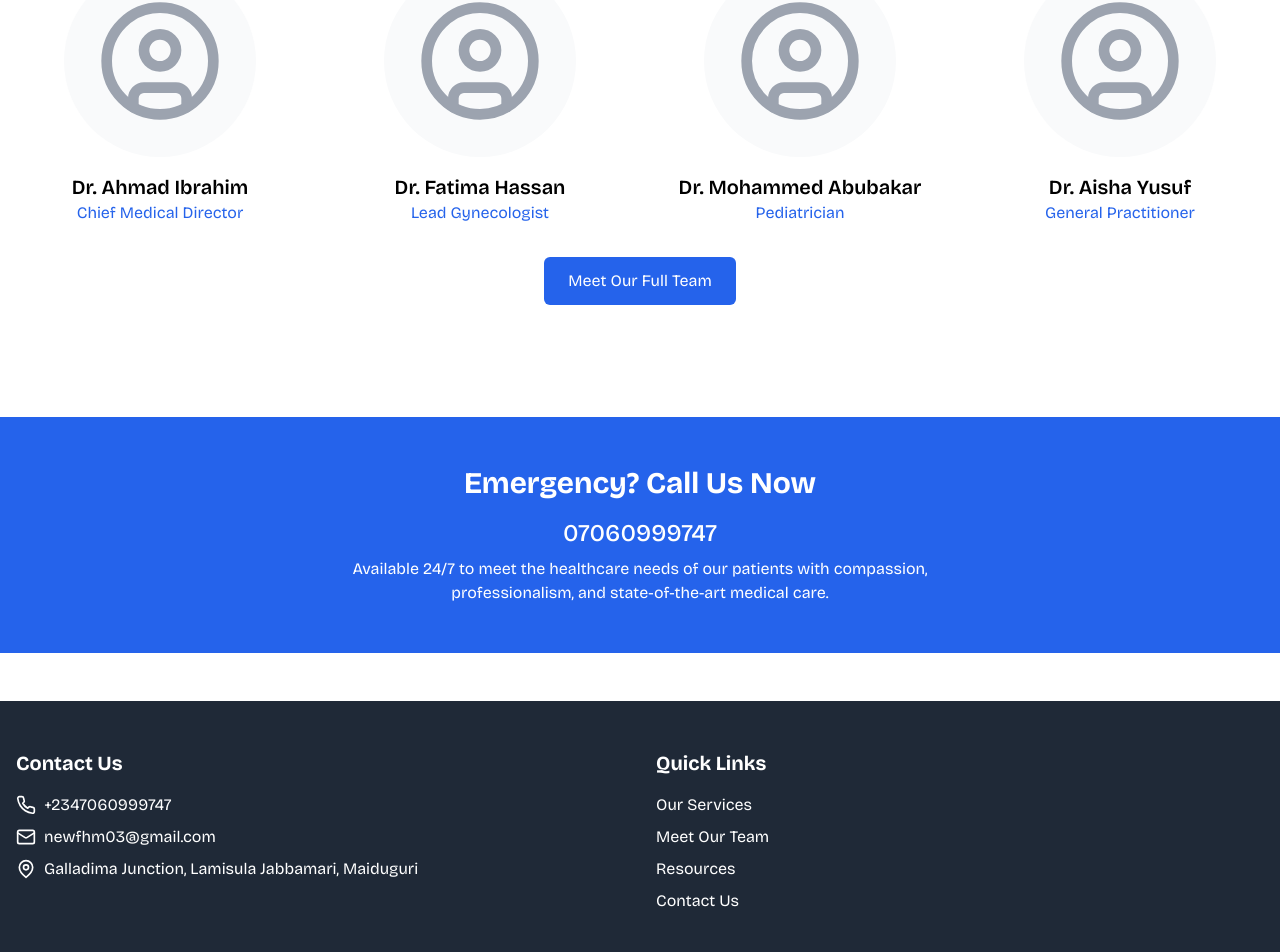
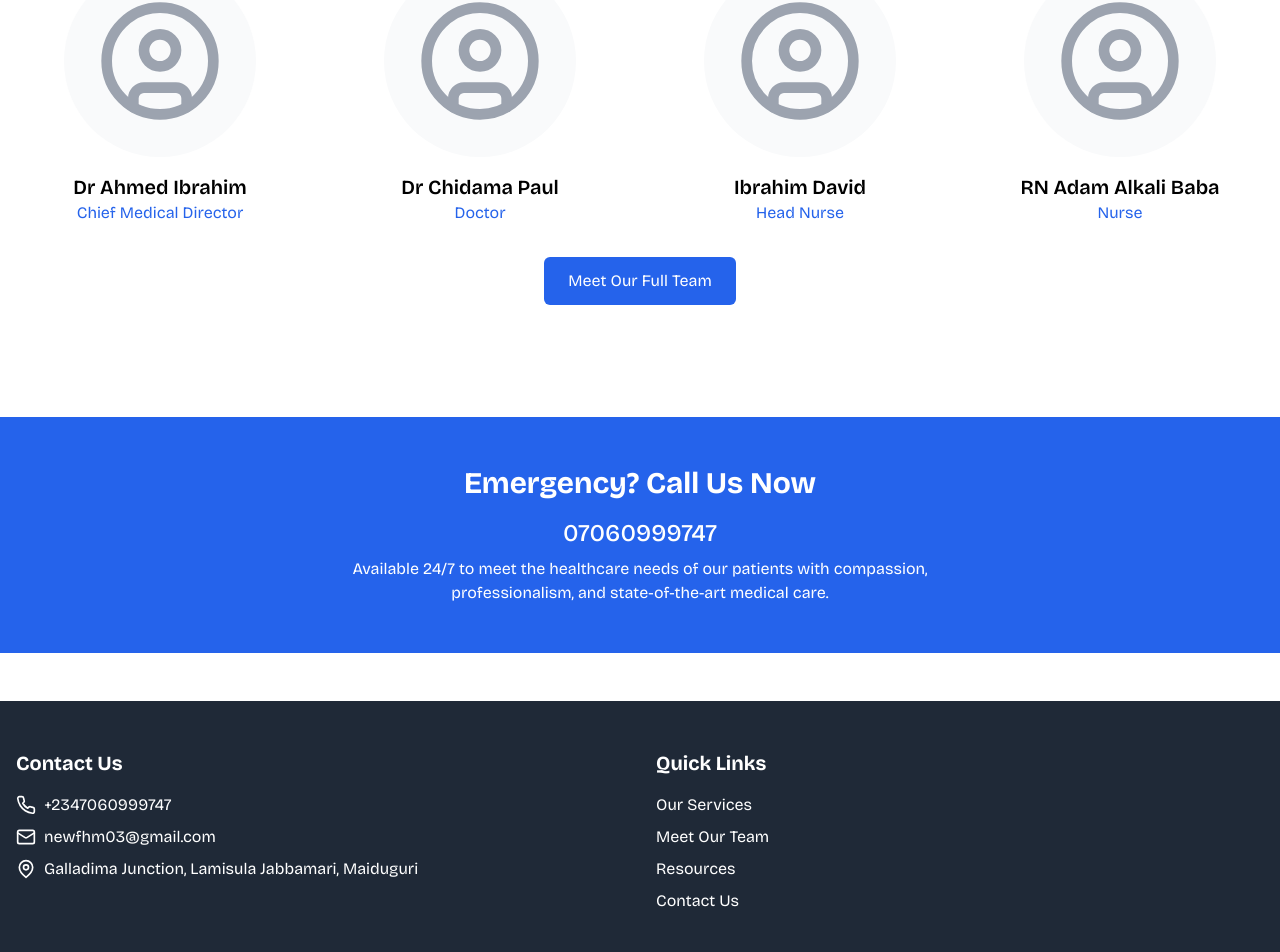
Before and after one commit to eimaam/new-foundation-hopsital, a React (Vite) app: page / in a window 1280 px wide. Shown: the part 2267-3219 px from the top of the page. Built offline with nearby package versions, Linux system fonts and the light colour scheme.

Commit message:
doc: update teamMembers data with correct names and roles

```diff
--- a/src/data/teamMembers.ts
+++ b/src/data/teamMembers.ts
@@ -1,34 +1,19 @@
 export interface ITeamMember {
   name: string;
   role: string;
-  image?: string; // Make image optional
+  image?: string;
 }
 
+// Updated teamMembers array with correct names and roles
 export const teamMembers: ITeamMember[] = [
-  {
-    name: "Dr. Ahmad Ibrahim",
-    role: "Chief Medical Director"
-  },
-  {
-    name: "Dr. Fatima Hassan",
-    role: "Lead Gynecologist"
-  },
-  {
-    name: "Dr. Mohammed Abubakar",
-    role: "Pediatrician"
-  },
-  {
-    name: "Dr. Aisha Yusuf",
-    role: "General Practitioner"
-  },
-  {
-    name: "Dr. Umar Sani",
-    role: "Surgeon"
-  },
-  {
-    name: "Nurse Zainab Muhammad",
-    role: "Head Nurse"
-  }
+  { name: "Dr Ahmed Ibrahim", role: "Chief Medical Director" },
+  { name: "Dr Chidama Paul", role: "Doctor" },
+  { name: "Ibrahim David", role: "Head Nurse" },
+  { name: "RN Adam Alkali Baba", role: "Nurse" },
+  { name: "RN Maimuna", role: "Nurse" },
+  { name: "Mohammed Idris", role: "Desk Officer" },
+  { name: "Dr. Dala Abubakar", role: "Surgeon" },
+  { name: "Dr. Chukwuka", role: "Surgeon" }
 ];
 
 export const technicalTeamMembers: ITeamMember[] = [
```
